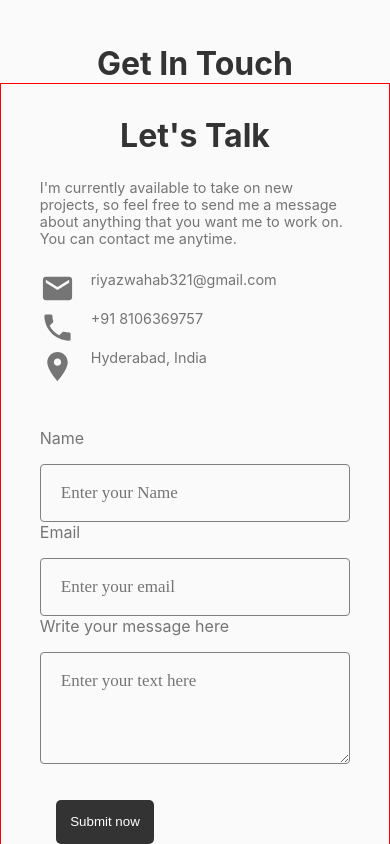
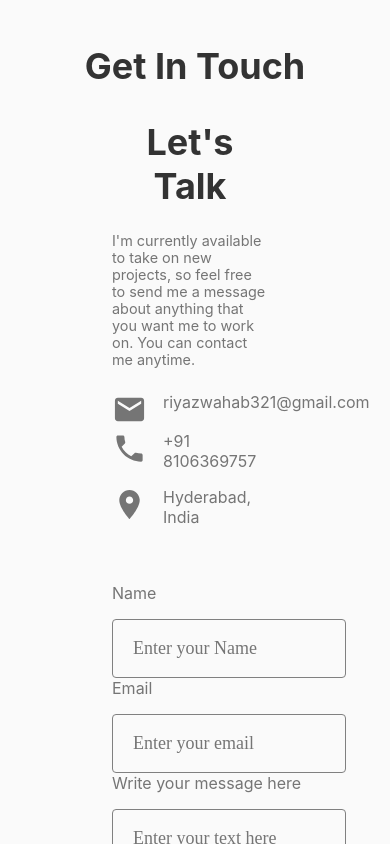
Before and after one commit to Riyaz0007/portfolio, a React (Create React App) app: page / in a window 390 px wide. Shown: the part 3820-4664 px from the top of the page. Built offline with nearby package versions, Linux system fonts and the light colour scheme.

Commit message:
responsiveness issue for larger screens for contact and footer is resolved

```diff
--- a/src/App.js
+++ b/src/App.js
@@ -25,9 +25,8 @@ function App() {
       </div>
       <div id="contact">
         <Contact/>
+        <Footer/>
       </div>
-
-      <Footer/>
     </div>
   );
 }
--- a/src/components/contact/contact.css
+++ b/src/components/contact/contact.css
@@ -115,45 +115,25 @@
     color: blue;
 }
 
-/* Media Queries for Responsive Design */
 
-/* Media Queries for Responsive Design */
-
-/* Styles for screens below 1200px */
-/* Media Queries for Responsive Design */
-
-/* Styles for screens below 1200px */
-@media (max-width: 1200px) {
-    .leftc, .rightc {
-        width: 80%;
-        margin-left: 10%;
-        margin-right: 10%;
-    }
-
-    .contact-head, .inner-head {
-        font-size: 2rem;
-    }
-
-    .details {
-        font-size: 0.9rem;
-    }
-
-    .custom-input, .textarea {
-        font-size: 17px;
-    }
-
-    .submit-btn {
-        padding: 0.9rem;
-    }
-}
-
-/* Styles for screens below 760px */
-@media screen and (max-width:649px) {
+@media screen and (max-width:785px) {
     .mainc {
         display: flex;
         flex-direction: column;
-        border: 1px solid red;
+
     }
 
 
 }
+@media screen and ((min-width:786px) and (max-width:1100px)) {
+    .contact{
+        height:auto;
+    }
+
+}
+@media screen and ((min-width:1101px) and (max-width:1700px)) {
+    .contact{
+        height: auto;
+    }
+
+}
--- a/src/components/footer/footer.css
+++ b/src/components/footer/footer.css
@@ -97,10 +97,14 @@
 @media screen and (max-width:649px) {
     .footer{
         margin-top:20rem;
-
-
     }
 }
+@media screen and (max-width:785px) {
+    .footer{
+        margin-top:20rem;
+    }
+}
+
 @media screen and (max-width:263px) {
     .footer{
         margin-top:25rem;
```
